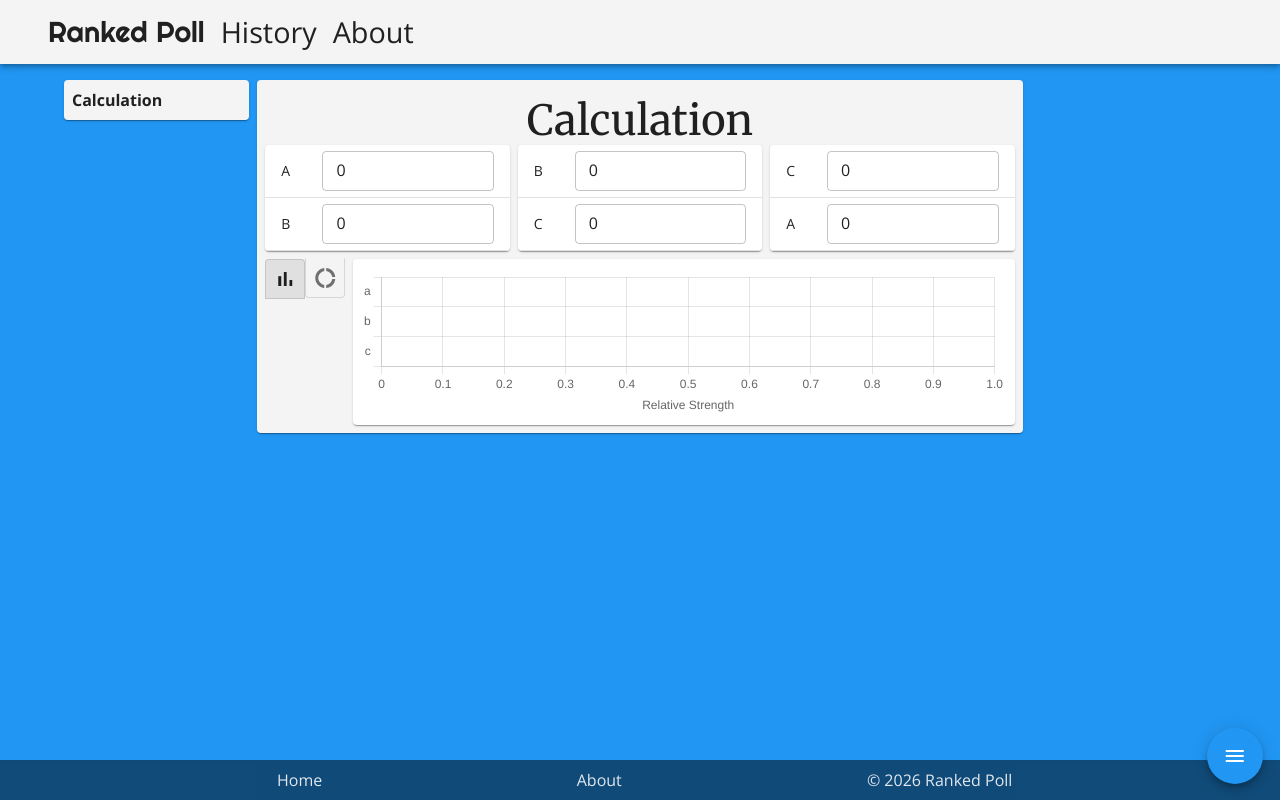
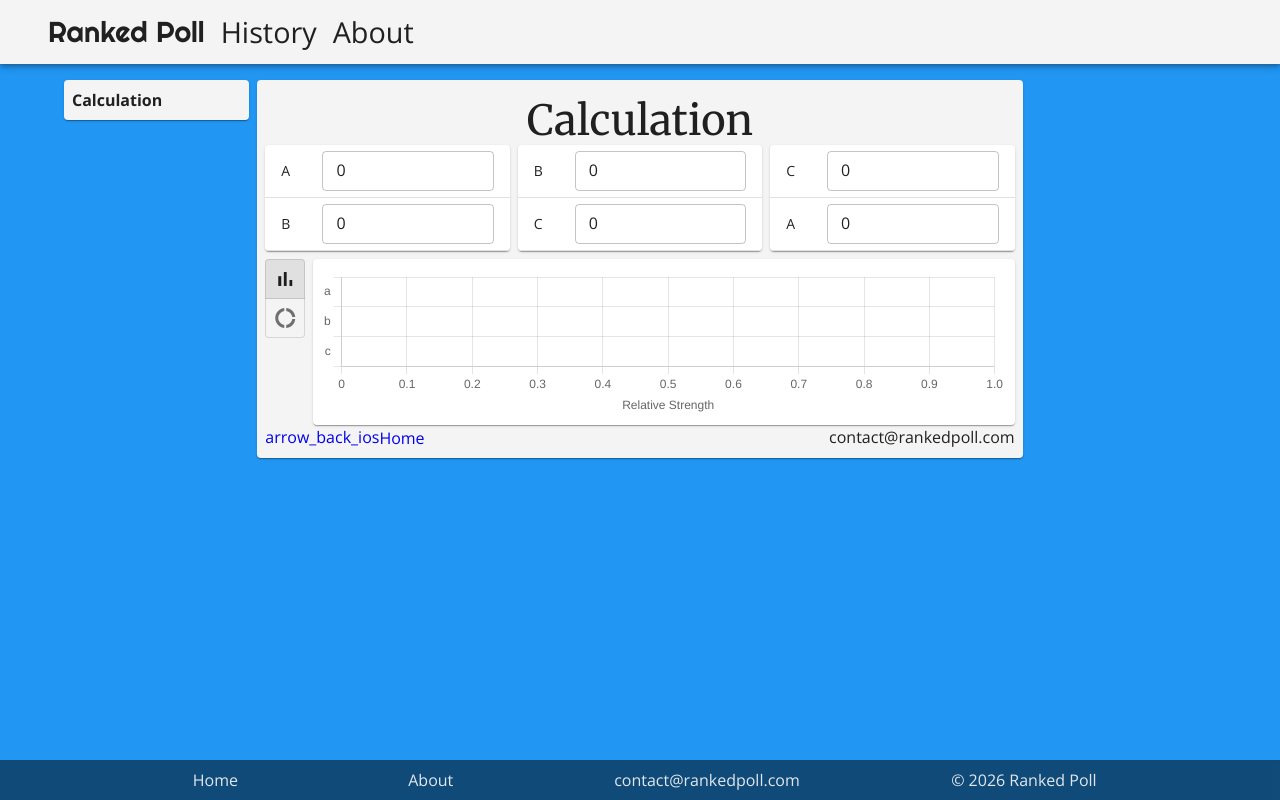
Before and after one commit to simonh531/ranked-poll, a Next.js app: page /about/Calculation in a window 1280 px wide. Built offline with nearby package versions, Linux system fonts and the light colour scheme; what @contentful/rich-text-types would draw is missing.

Commit message:
Added contact information, contentful utils

```diff
--- a/components/aboutLayout.tsx
+++ b/components/aboutLayout.tsx
@@ -3,7 +3,7 @@ import Link from 'next/link';
 import { useRouter } from 'next/router';
 import { useReactiveVar } from '@apollo/client';
 import {
-  Container, Paper, Grid, Typography, SpeedDial, SpeedDialAction,
+  Container, Paper, Grid, Typography, SpeedDial, SpeedDialAction, Stack,
 } from '@mui/material';
 import { themeColorVar } from './layout';
 import { mainColor } from '../style/colors';
@@ -49,12 +49,35 @@ function AboutLayout({ children, pages }:{ children: ReactNode, pages: string[]
         <Grid item xs={12} sm={9} md={8}>
           <Paper sx={{ padding: 1, paddingTop: 2 }}>
             {children}
+            <Stack sx={{ justifyContent: 'space-between' }} direction="row">
+              <Link href="/" passHref>
+                <Typography
+                  component="a"
+                  sx={{
+                    textDecoration: 'none',
+                    '&:hover': {
+                      textDecoration: 'underline',
+                    },
+                  }}
+                >
+                  <Typography component="span" sx={{ verticalAlign: 'text-bottom' }} className="material-icons">
+                    arrow_back_ios
+                  </Typography>
+                  Home
+                </Typography>
+              </Link>
+              <Typography>
+                contact@rankedpoll.com
+              </Typography>
+            </Stack>
           </Paper>
         </Grid>
       </Grid>
       <SpeedDial
         ariaLabel="Table of contents"
-        sx={{ position: 'fixed', right: 16, bottom: 16 }}
+        sx={{
+          position: 'fixed', right: 16, bottom: 16, display: { xs: 'flex', sm: 'none' },
+        }}
         icon={<span className="material-icons">menu</span>}
         FabProps={{ sx: { right: '-28px' } }}
         open={open}
--- a/components/layout.tsx
+++ b/components/layout.tsx
@@ -4,7 +4,7 @@ import Head from 'next/head';
 import { deepmerge } from '@mui/utils';
 import {
   AppBar, Box, Button, Container, CssBaseline,
-  Toolbar, Typography, styled, Stack, Drawer,
+  Toolbar, Typography, styled, Stack, Drawer, Grid,
   List, ListItem, ListItemButton, ListItemText,
 } from '@mui/material';
 import { grey } from '@mui/material/colors';
@@ -129,23 +129,34 @@ function Layout({ children }:{children: ReactNode}) {
         </Box>
         <Box sx={{ backgroundColor: 'rgba(0,0,0,0.5)' }}>
           <Container sx={{ fontSize: { xs: '0.9em', sm: '1em' } }} disableGutters>
-            <Stack spacing={1} direction="row" sx={{ alignItems: 'center', justifyContent: 'space-evenly' }}>
+            <Grid container spacing={1} sx={{ alignItems: 'center', justifyContent: 'space-evenly' }}>
+              <Grid item>
                 <Link href="/" passHref>
                   <FooterButton component="a">
                     Home
                   </FooterButton>
                 </Link>
+              </Grid>
+              <Grid item>
                 <Link href="/about" passHref>
                   <FooterButton component="a">
                     About
                   </FooterButton>
                 </Link>
+              </Grid>
+              <Grid item>
+                <Typography sx={{ color: 'rgba(255,255,255,0.87)', fontSize: '1em' }}>
+                  contact@rankedpoll.com
+                </Typography>
+              </Grid>
+              <Grid item>
                 <Typography sx={{ color: 'rgba(255,255,255,0.87)', fontSize: '1em' }}>
                   &copy;
                   {` ${new Date(Date.now()).getFullYear()} `}
                   Ranked Poll
                 </Typography>
-            </Stack>
+              </Grid>
+            </Grid>
           </Container>
         </Box>
       </Box>
--- a/pages/about/Calculation.tsx
+++ b/pages/about/Calculation.tsx
@@ -2,7 +2,7 @@
 import React, { useState } from 'react';
 import Head from 'next/head';
 import {
-  Typography, TextField, ToggleButton, ToggleButtonGroup, Tabs, Tab,
+  Typography, TextField, ToggleButton, ToggleButtonGroup, Tabs, Tab, useMediaQuery,
   TableContainer, Paper, Table, TableBody, TableRow, TableCell, Stack,
 } from '@mui/material';
 import { useTheme } from '@mui/material/styles';
@@ -24,6 +24,7 @@ import AboutLayout from '../../components/aboutLayout';
 import options from '../../style/richTextStyles';
 import { toColor } from '../../style/colorTools';
 import { fromPairsCalc } from '../../utils/rankedPairsCalc';
+import { getAboutPages } from '../../utils/contentfulUtils';
 import { barOptions, donutOptions } from '../../style/chartOptions';
 
 ChartJS.register(
@@ -93,6 +94,8 @@ function Calculation({ pages, prePlaygroundText, postPlaygroundText }:{
   postPlaygroundText:Document
 }) {
   const theme = useTheme();
+  const isXs = useMediaQuery(theme.breakpoints.down('sm'));
+
   const [chartType, setChartType] = useState('bar');
   const [aPairAB, setAPairAB] = useState(0);
   const [bPairAB, setBPairAB] = useState(0);
@@ -171,13 +174,23 @@ function Calculation({ pages, prePlaygroundText, postPlaygroundText }:{
           />
         </Stack>
         <Stack spacing={1} direction={{ xs: 'column', sm: 'row' }}>
+          {isXs ? (
+            <Tabs
+              sx={{ display: { xs: 'block', sm: 'none' } }}
+              value={chartType === 'bar' ? 0 : 1}
+              onChange={(_, value) => setChartType(value === 0 ? 'bar' : 'donut')}
+            >
+              <Tab label="Bar Chart" sx={{ textTransform: 'none' }} />
+              <Tab label="Donut Chart" sx={{ textTransform: 'none' }} />
+            </Tabs>
+          ) : (
             <ToggleButtonGroup
               orientation="vertical"
               value={chartType}
               exclusive
               onChange={(_, type) => setChartType(type)}
               size="small"
-            sx={{ display: { xs: 'none', sm: 'block' } }}
+              sx={{ display: { xs: 'none', sm: 'inline-flex' } }}
             >
               <ToggleButton value="bar">
                 <span className="material-icons">bar_chart</span>
@@ -186,14 +199,7 @@ function Calculation({ pages, prePlaygroundText, postPlaygroundText }:{
                 <span className="material-icons">donut_large</span>
               </ToggleButton>
             </ToggleButtonGroup>
-          <Tabs
-            sx={{ display: { xs: 'block', sm: 'none' } }}
-            value={chartType === 'bar' ? 0 : 1}
-            onChange={(_, value) => setChartType(value === 0 ? 'bar' : 'donut')}
-          >
-            <Tab label="Bar Chart" sx={{ textTransform: 'none' }} />
-            <Tab label="Donut Chart" sx={{ textTransform: 'none' }} />
-          </Tabs>
+          )}
           <Paper sx={{ backgroundColor: '#ffffff', padding: 1, flex: 1 }}>
             {chartType === 'bar' ? (
               <Bar
@@ -245,24 +251,17 @@ export const getStaticProps = async () => {
     host: process.env.CONTENTFUL_HOST,
   });
 
-  const [entries, calculationText] = await Promise.all([
-    client.getEntries<{title:string, priority:number}>({
-      content_type: 'aboutPage',
-      select: 'fields.title,fields.priority',
-    }),
+  const [[pages], calculationText] = await Promise.all([
+    getAboutPages(client),
     client.getEntry<{prePlaygroundText:Document, postPlaygroundText:Document}>('5kB9prnTP5VVQGJVXhV0cR', {
       content_type: 'calculationPage',
       select: 'fields.prePlaygroundText,fields.postPlaygroundText',
     }),
   ]);
 
-  const pages = entries.items.sort(
-    (entry1, entry2) => entry1.fields.priority - entry2.fields.priority,
-  ).map(({ fields }) => fields.title);
-
   return {
     props: {
-      pages: [...pages, 'Calculation'],
+      pages,
       prePlaygroundText: calculationText.fields.prePlaygroundText,
       postPlaygroundText: calculationText.fields.postPlaygroundText,
     },
--- /dev/null
+++ b/utils/contentfulUtils.ts
@@ -0,0 +1,37 @@
+import { ContentfulClientApi, Entry } from 'contentful';
+
+// eslint-disable-next-line import/prefer-default-export
+export async function getAboutPages(
+  client: ContentfulClientApi,
+  currentTitle?:string,
+):Promise<[string[], string|undefined]> {
+  const entries = await client.getEntries<{title:string, priority:number}>({
+    content_type: 'aboutPage',
+    select: 'fields.title,fields.priority',
+  });
+  entries.items.push(
+    { fields: { title: 'Calculation', priority: 4 } } as Entry<{title:string, priority:number}>,
+  );
+
+  let id:string|undefined;
+  const pages = entries.items.sort(
+    (entry1, entry2) => {
+      if ( // logic for negative values indicating from end
+        (entry1.fields.priority > 0 && entry2.fields.priority > 0)
+        || (entry1.fields.priority < 0 && entry2.fields.priority < 0)
+      ) {
+        return entry1.fields.priority - entry2.fields.priority;
+      }
+      if (entry1.fields.priority < 0) {
+        return 1;
+      }
+      return -1;
+    },
+  ).map(({ fields, sys }) => {
+    if (fields.title === currentTitle) {
+      id = sys.id;
+    }
+    return fields.title;
+  });
+  return [pages, id];
+}
```
Also changed, not shown: pages/about/[title].tsx (+3 -16 lines), pages/about/index.tsx (+5 -32 lines). Lines whose indentation alone changed are shown as unchanged.
